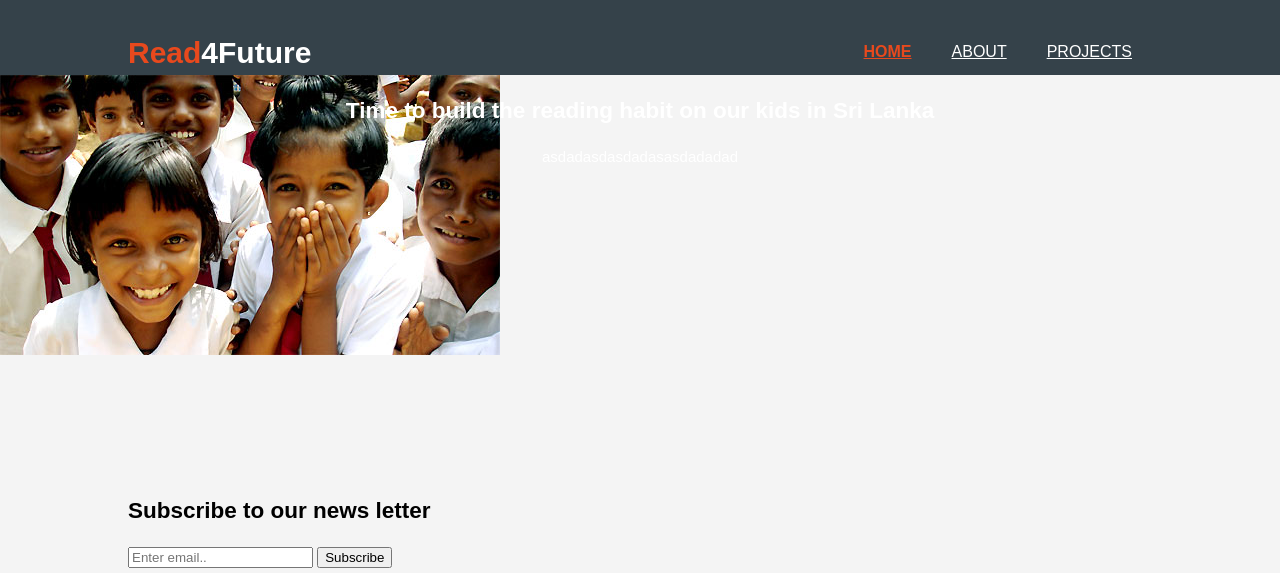
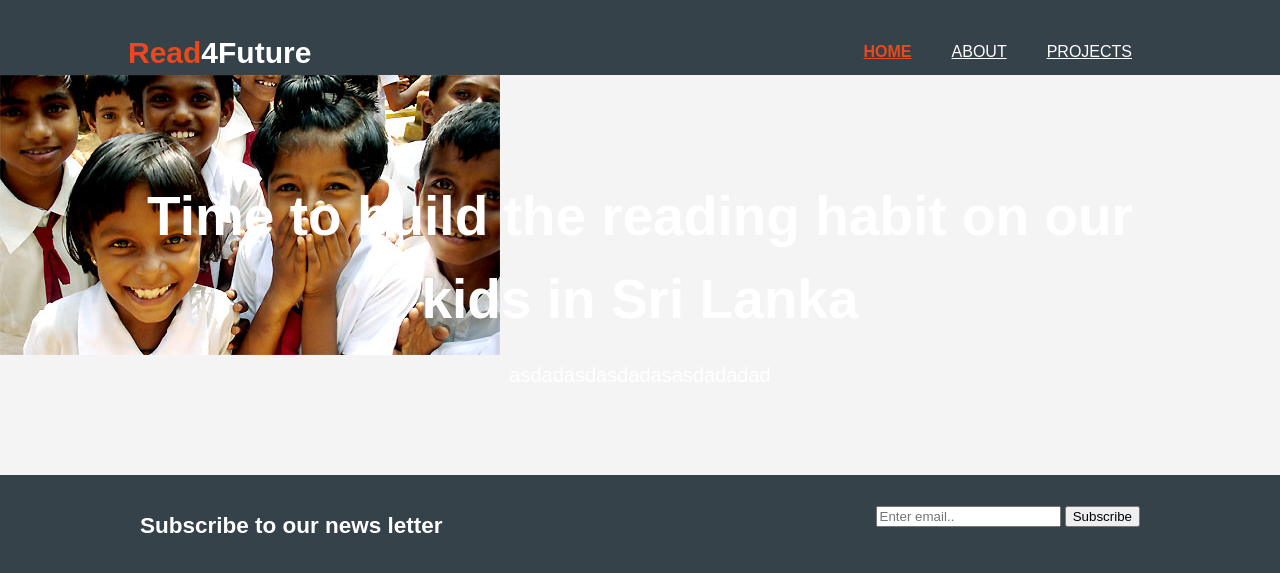
Before and after one commit to arojaajith/Read4Future, a PHP site: page / in a window 1280 px wide. Shown: the top 573 px of the page. Run offline with PHP 8.4, Linux system fonts and the light colour scheme.

Commit message:
Add files via upload

```diff
--- a/index.html
+++ b/index.html
@@ -23,6 +23,7 @@
     </nav>
   </div>
 </header>
+
   <section id="showcase">
     <div class="container">
       <h1>Time to build the reading habit on our kids in Sri Lanka</h1>
--- a/style.css
+++ b/style.css
@@ -63,10 +63,35 @@ header a:hover{
   color: #cccccc;
   font-weight: bold;
 }
-/*ShwCase*/
+/*Showcase*/
 #showcase{
   min-height: 400px;
   background: url('./mainpic1.jpg') no-repeat;
   text-align: center;
   color: #ffffff;
 }
+
+#showcase h1{
+  margin-top: 100px;
+  font-size: 55px;
+  margin-bottom: 10px;
+}
+
+#showcase p{
+  font-size: 20px;
+}
+
+#newsletter{
+  padding: 15px;
+  color: #ffffff;
+  background: #35424a;
+}
+
+#newsletter h1{
+  float: left
+}
+
+#newsletter form{
+  float: right;
+  margin-top: 15px;
+}
```
